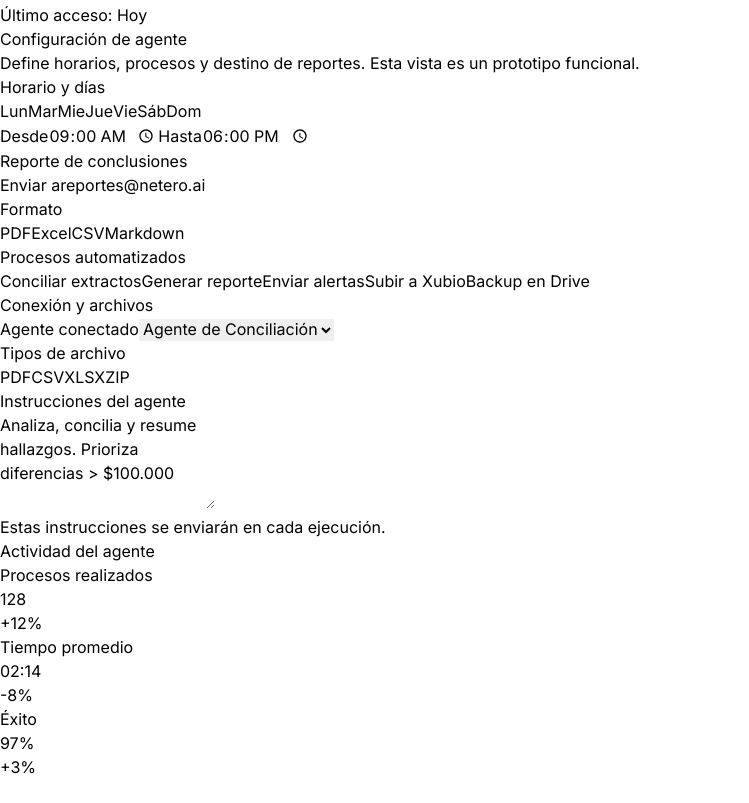
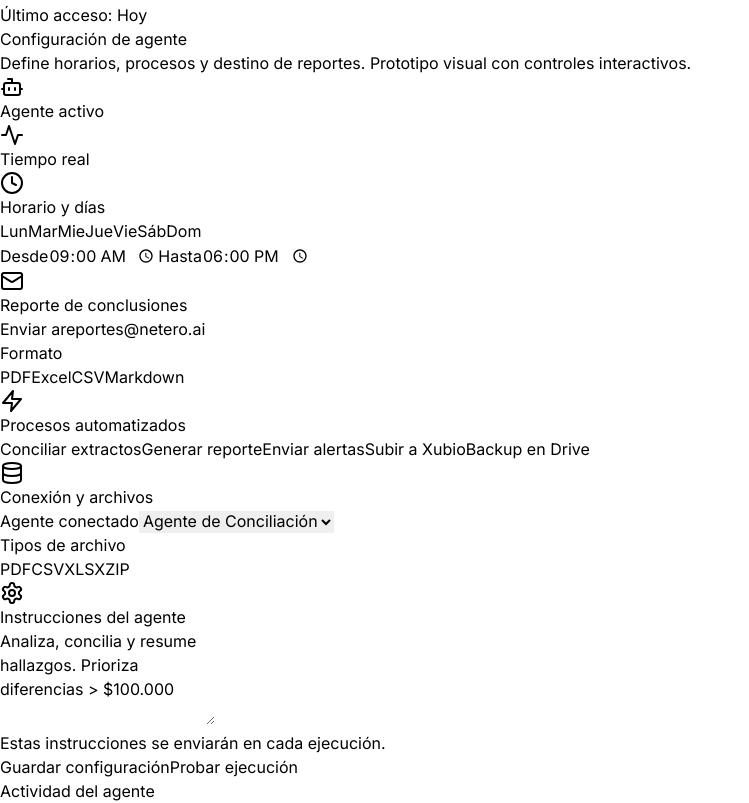
Before and after one commit to ralborta/conciliador-ia, a Next.js app in the folder frontend/: page /configuracion-agente in a window 1280 px wide. Shown: the part 1061-1864 px from the top of the page, without its empty margins (0-749 px from the left). Before the commit the page ends 1840 px from the top, so only its background shows below. Built offline with nearby package versions, Linux system fonts and the light colour scheme.

Commit message:
style(ui): mejorar diseño de 'Configuración de agente' con gradientes, iconos y acentos de color

```diff
--- a/frontend/src/app/configuracion-agente/page.tsx
+++ b/frontend/src/app/configuracion-agente/page.tsx
@@ -1,7 +1,8 @@
-'use client';
+"use client";
 
 import React, { useState } from 'react';
 import Sidebar from '@/components/Sidebar';
+import { Clock, CalendarDays, Mail, Settings as Cog, Zap, FileText, Database, Bot, Activity } from 'lucide-react';
 
 type Range = { start: string; end: string };
 
@@ -49,15 +50,27 @@ export default function ConfiguracionAgentePage() {
       <Sidebar isOpen={sidebarOpen} onClose={() => setSidebarOpen(false)} />
       <div className="flex-1 flex flex-col lg:ml-64 p-6">
         <div className="max-w-7xl mx-auto w-full">
-          <div className="mb-8">
-            <h1 className="text-3xl font-bold text-gray-900">Configuración de agente</h1>
-            <p className="text-gray-600">Define horarios, procesos y destino de reportes. Esta vista es un prototipo funcional.</p>
+          {/* Hero */}
+          <div className="mb-8 bg-gradient-to-r from-blue-600 via-purple-600 to-fuchsia-600 rounded-2xl p-[1px] shadow-lg">
+            <div className="bg-white rounded-2xl p-6 md:p-8 flex items-center justify-between">
+              <div>
+                <h1 className="text-3xl font-bold bg-clip-text text-transparent bg-gradient-to-r from-blue-600 to-purple-600">Configuración de agente</h1>
+                <p className="text-gray-600 mt-1">Define horarios, procesos y destino de reportes. Prototipo visual con controles interactivos.</p>
+              </div>
+              <div className="hidden md:flex items-center gap-3">
+                <span className="inline-flex items-center gap-2 text-xs font-medium px-3 py-1 rounded-full bg-blue-50 text-blue-700 border border-blue-100"><Bot className="w-4 h-4"/>Agente activo</span>
+                <span className="inline-flex items-center gap-2 text-xs font-medium px-3 py-1 rounded-full bg-purple-50 text-purple-700 border border-purple-100"><Activity className="w-4 h-4"/>Tiempo real</span>
+              </div>
+            </div>
           </div>
 
           {/* Configuración principal */}
           <div className="grid grid-cols-1 lg:grid-cols-2 gap-6 mb-8">
-            <div className="bg-white rounded-xl shadow-sm border border-gray-200 p-6">
-              <h3 className="font-semibold text-gray-900 mb-4">Horario y días</h3>
+            <div className="bg-white rounded-xl shadow-sm border border-blue-200 p-6">
+              <div className="flex items-center gap-2 mb-4">
+                <Clock className="w-5 h-5 text-blue-600"/>
+                <h3 className="font-semibold text-gray-900">Horario y días</h3>
+              </div>
               <div className="flex items-center gap-3 mb-4">
                 {['Lun','Mar','Mie','Jue','Vie','Sáb','Dom'].map(d => <DayButton key={d} day={d} />)}
               </div>
@@ -69,8 +82,11 @@ export default function ConfiguracionAgentePage() {
               </div>
             </div>
 
-            <div className="bg-white rounded-xl shadow-sm border border-gray-200 p-6">
-              <h3 className="font-semibold text-gray-900 mb-4">Reporte de conclusiones</h3>
+            <div className="bg-white rounded-xl shadow-sm border border-purple-200 p-6">
+              <div className="flex items-center gap-2 mb-4">
+                <Mail className="w-5 h-5 text-purple-600"/>
+                <h3 className="font-semibold text-gray-900">Reporte de conclusiones</h3>
+              </div>
               <div className="space-y-3">
                 <div>
                   <label className="block text-sm text-gray-600 mb-1">Enviar a</label>
@@ -87,14 +103,17 @@ export default function ConfiguracionAgentePage() {
               </div>
             </div>
 
-            <div className="bg-white rounded-xl shadow-sm border border-gray-200 p-6">
-              <h3 className="font-semibold text-gray-900 mb-4">Procesos automatizados</h3>
+            <div className="bg-white rounded-xl shadow-sm border border-emerald-200 p-6">
+              <div className="flex items-center gap-2 mb-4">
+                <Zap className="w-5 h-5 text-emerald-600"/>
+                <h3 className="font-semibold text-gray-900">Procesos automatizados</h3>
+              </div>
               <div className="flex gap-2 flex-wrap">
                 {['Conciliar extractos','Generar reporte','Enviar alertas','Subir a Xubio','Backup en Drive'].map(p => (
                   <button
                     key={p}
                     onClick={() => toggleItem(autoTasks, setAutoTasks, p)}
-                    className={`px-3 py-2 rounded-lg text-sm border ${autoTasks.includes(p) ? 'bg-blue-600 text-white border-blue-600' : 'bg-white text-gray-700 border-gray-300 hover:bg-gray-50'}`}
+                    className={`px-3 py-2 rounded-lg text-sm border ${autoTasks.includes(p) ? 'bg-emerald-600 text-white border-emerald-600' : 'bg-white text-gray-700 border-gray-300 hover:bg-gray-50'}`}
                   >
                     {p}
                   </button>
@@ -102,8 +121,11 @@ export default function ConfiguracionAgentePage() {
               </div>
             </div>
 
-            <div className="bg-white rounded-xl shadow-sm border border-gray-200 p-6">
-              <h3 className="font-semibold text-gray-900 mb-4">Conexión y archivos</h3>
+            <div className="bg-white rounded-xl shadow-sm border border-fuchsia-200 p-6">
+              <div className="flex items-center gap-2 mb-4">
+                <Database className="w-5 h-5 text-fuchsia-600"/>
+                <h3 className="font-semibold text-gray-900">Conexión y archivos</h3>
+              </div>
               <div className="space-y-3">
                 <div>
                   <label className="block text-sm text-gray-600 mb-1">Agente conectado</label>
@@ -115,17 +137,24 @@ export default function ConfiguracionAgentePage() {
                   <label className="block text-sm text-gray-600 mb-1">Tipos de archivo</label>
                   <div className="flex gap-2 flex-wrap">
                     {['PDF','CSV','XLSX','ZIP'].map(t => (
-                      <button key={t} onClick={() => toggleItem(fileTypes, setFileTypes, t)} className={`px-3 py-2 rounded-lg text-sm border ${fileTypes.includes(t) ? 'bg-purple-600 text-white border-purple-600' : 'bg-white text-gray-700 border-gray-300 hover:bg-gray-50'}`}>{t}</button>
+                      <button key={t} onClick={() => toggleItem(fileTypes, setFileTypes, t)} className={`px-3 py-2 rounded-lg text-sm border ${fileTypes.includes(t) ? 'bg-fuchsia-600 text-white border-fuchsia-600' : 'bg-white text-gray-700 border-gray-300 hover:bg-gray-50'}`}>{t}</button>
                     ))}
                   </div>
                 </div>
               </div>
             </div>
 
-            <div className="bg-white rounded-xl shadow-sm border border-gray-200 p-6 lg:col-span-2">
-              <h3 className="font-semibold text-gray-900 mb-4">Instrucciones del agente</h3>
+            <div className="bg-white rounded-xl shadow-sm border border-indigo-200 p-6 lg:col-span-2">
+              <div className="flex items-center gap-2 mb-4">
+                <Cog className="w-5 h-5 text-indigo-600"/>
+                <h3 className="font-semibold text-gray-900">Instrucciones del agente</h3>
+              </div>
               <textarea value={instructions} onChange={e => setInstructions(e.target.value)} rows={4} className="w-full border rounded-lg px-3 py-2"/>
               <div className="mt-3 text-sm text-gray-500">Estas instrucciones se enviarán en cada ejecución.</div>
+              <div className="mt-4 flex items-center gap-3">
+                <button className="px-5 py-2 rounded-lg text-white bg-gradient-to-r from-blue-600 to-purple-600 shadow hover:brightness-110 transition">Guardar configuración</button>
+                <button className="px-5 py-2 rounded-lg border border-gray-300 text-gray-700 hover:bg-gray-50 transition">Probar ejecución</button>
+              </div>
             </div>
           </div>
 
```
